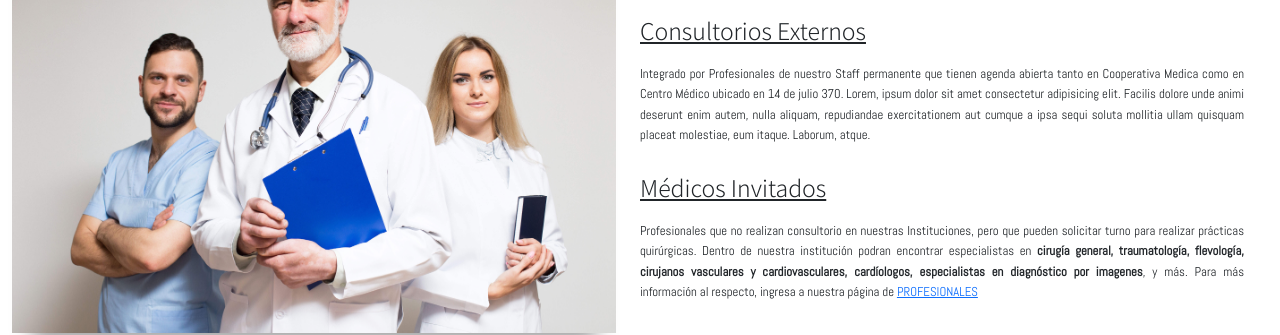
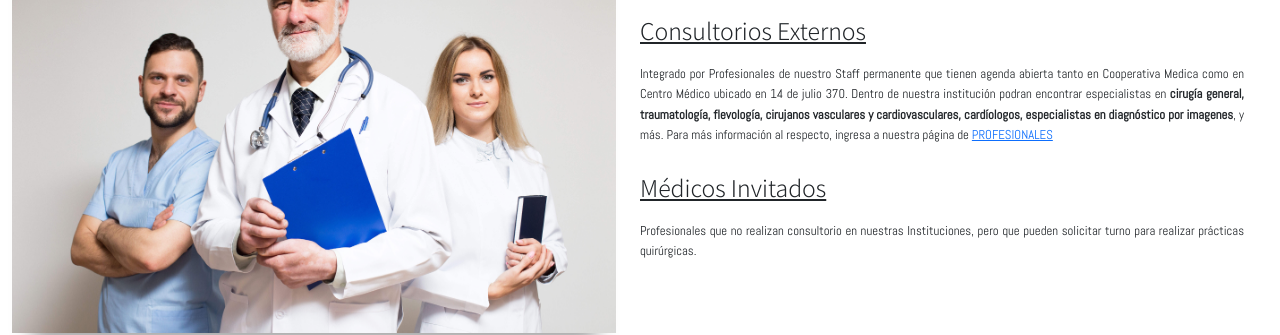
Before and after one commit to nikoroude/coopmedica, a website: page index.html in a window 1280 px wide. Shown: the part 629-964 px from the top of the page. Drawn offline with nearby package versions, Linux system fonts and the light colour scheme.

Commit message:
agregando copy

```diff
--- a/index.html
+++ b/index.html
@@ -105,20 +105,10 @@
                     <h1 class="fontTittle">Staff de PROFESIONALES</h1>
                     <h3 class="fontSubTittle">Consultorios Externos</h3>
                     <p class="fontText">Integrado por Profesionales de nuestro Staff permanente que tienen agenda
-                        abierta
-                        tanto en
-                        Cooperativa
-                        Medica como en Centro Médico ubicado en <strong>14 de julio 370</strong>. Lorem, ipsum dolor sit
-                        amet consectetur adipisicing elit. Facilis dolore unde animi deserunt enim autem, nulla aliquam,
-                        repudiandae exercitationem aut cumque a ipsa sequi soluta mollitia ullam quisquam placeat
-                        molestiae,
-                        eum itaque. Laborum, atque.</p>
+                        abierta tanto en Cooperativa Medica como en Centro Médico ubicado en <strong>14 de julio 370</strong>. Dentro de nuestra institución podran encontrar especialistas en <b class="negrita">cirugía general, traumatología, flevología, cirujanos vasculares y cardiovasculares, cardíologos, especialistas en diagnóstico por imagenes</b>, y más. Para más información al respecto, ingresa a nuestra página de <strong><a href="./pages/profesionales.html">PROFESIONALES</a></strong></p>
                     <h3 class="fontSubTittle">Médicos Invitados</h3>
                     <p class="fontText">Profesionales que no realizan consultorio en nuestras Instituciones, pero que
-                        pueden
-                        solicitar turno
-                        para
-                        realizar prácticas quirúrgicas. Dentro de nuestra institución podran encontrar especialistas en <b class="negrita">cirugía general, traumatología, flevología, cirujanos vasculares y cardiovasculares, cardíologos, especialistas en diagnóstico por imagenes</b>, y más. Para más información al respecto, ingresa a nuestra página de <strong><a href="./pages/profesionales.html">PROFESIONALES</a></strong></p>
+                        pueden solicitar turno para realizar prácticas quirúrgicas.</p>
                 </aside>
             </div>
 
```
